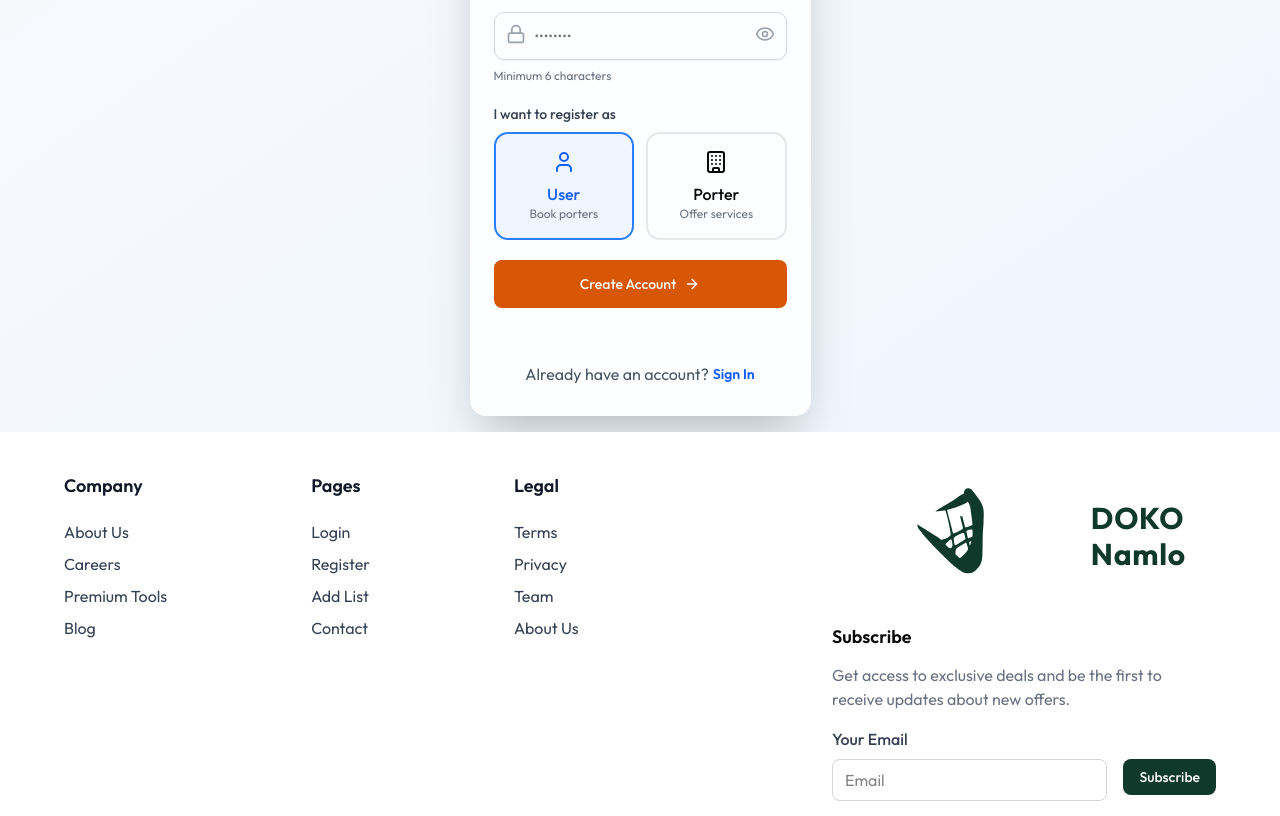
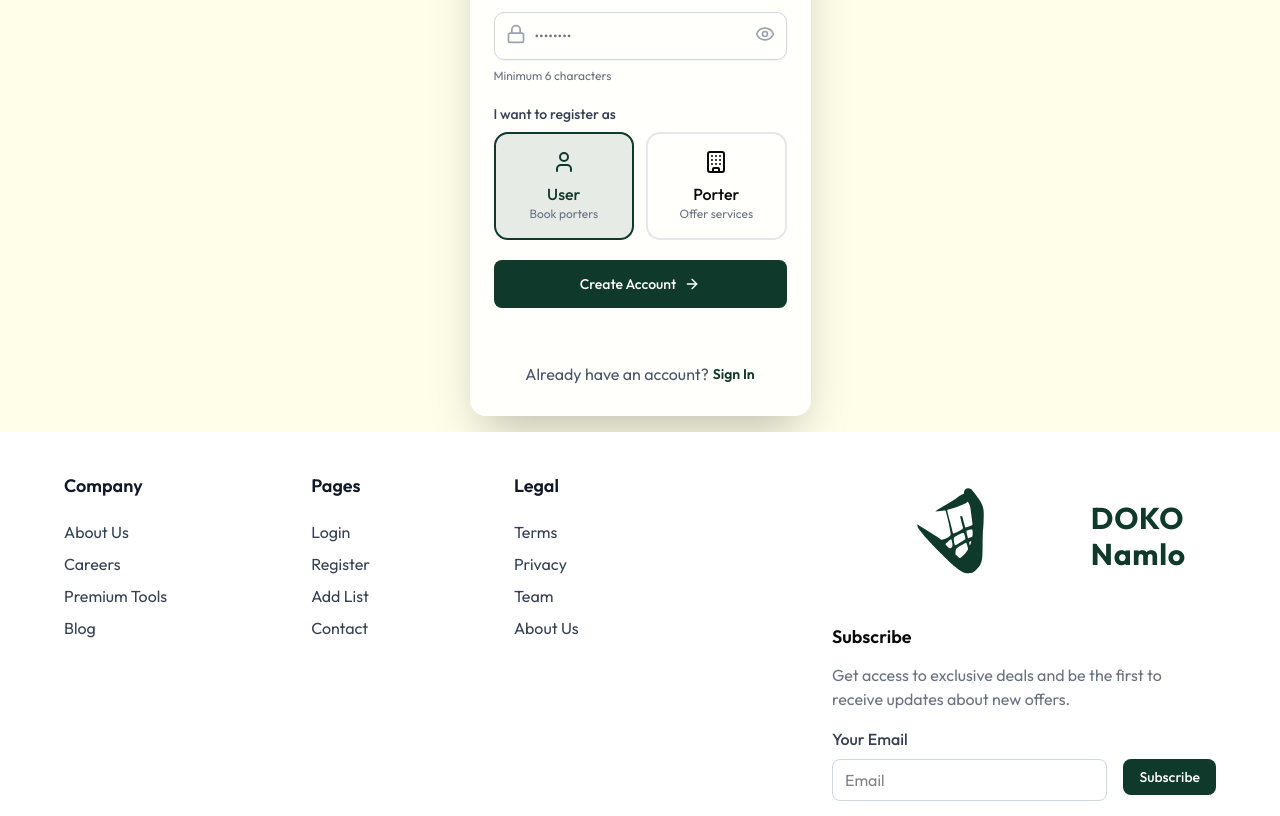
Before and after one commit to Isha-1101/2408180-porter-management-system-FYP, a React (Vite) app in the folder porter-management-frontend/: page /register in a window 1280 px wide. Shown: the part 580-1396 px from the top of the page. Built offline with nearby package versions, Linux system fonts and the light colour scheme; no server answers.

Commit message:
Update: Login Page

```diff
--- a/porter-management-frontend/src/pages/LandingPage.jsx
+++ b/porter-management-frontend/src/pages/LandingPage.jsx
@@ -149,7 +149,7 @@ const LandingPage = () => {
   };
 
   return (
-    <div className="min-h-screen bg-linear-to-b from-gray-50 to-blue-50 overflow-hidden">
+    <div className="min-h-screen bg-[#FFFEE9] overflow-hidden">
       {/* Hero Section */}
       <section className="relative z-10 px-4 sm:px-6 lg:px-8 pt-24 pb-32 bg-[#e0f470]">
 
@@ -295,7 +295,7 @@ const LandingPage = () => {
       {/* How It Works */}
       <section
         id="how-it-works"
-        className="relative z-10 px-4 sm:px-6 lg:px-8 py-24 bg-linear-to-r from-blue-50/50 to-indigo-50/50"
+        className="relative z-10 px-4 sm:px-6 lg:px-8 py-24 bg-[#FFFEE9]"
       >
         <div className="max-w-7xl mx-auto">
           <motion.div
@@ -350,7 +350,7 @@ const LandingPage = () => {
       </section>
 
       {/* Testimonials */}
-      <section className="relative z-10 px-4 sm:px-6 lg:px-8 py-24 bg-white">
+      <section className="relative z-10 px-4 sm:px-6 lg:px-8 py-24 bg-[#FFFEE9]">
         <div className="max-w-7xl mx-auto">
           <motion.div
             initial={{ opacity: 0, y: 20 }}
--- a/porter-management-frontend/src/pages/authPages/Login.jsx
+++ b/porter-management-frontend/src/pages/authPages/Login.jsx
@@ -1,123 +1,3 @@
-// import { useState } from "react";
-// import { useLogin } from "../../apis/hooks/authHooks";
-// import { Input } from "../../components/ui/input";
-// import { Button } from "../../components/ui/button";
-// import { Label } from "../../components/ui/label";
-// import { toast } from "react-hot-toast";
-// import { useNavigate } from "react-router-dom";
-// import { Eye, EyeOff } from "lucide-react";
-
-// export default function Login() {
-//   const navigate = useNavigate();
-
-//   const { mutateAsync: login, isPending: loginLoading } = useLogin();
-//   const [togglePassword, setTogglePassword] = useState(false);
-//   const [formData, setFormData] = useState({
-//     phone: "",
-//     password: "",
-//   });
-
-//   const handleChange = (e) => {
-//     setFormData({
-//       ...formData,
-//       [e.target.name]: e.target.value,
-//     });
-//   };
-
-//   const handleSubmit = async (e) => {
-//     e.preventDefault();
-
-//     if (!formData.phone || !formData.password) {
-//       toast.error("Phone and password are required.");
-//       return;
-//     }
-
-//     try {
-//       await login(formData);
-//       navigate("/dashboard");
-//     } catch (error) {
-//       toast.error(error?.response?.data?.message);
-//     }
-//   };
-
-//   return (
-//     <div className="min-h-[calc(100vh-5rem)] h-30 flex items-center justify-center">
-//       <div className="w-full max-w-md bg-white shadow-lg rounded-lg p-8">
-//         <h2 className="text-center text-2xl text-primary font-semibold">
-//           Login
-//         </h2>
-
-//         <form onSubmit={handleSubmit}>
-//           <div className="mb-6">
-//             <Label className="block text-sm font-medium text-gray-700 mb-1">
-//               phone
-//             </Label>
-//             <Input
-//               type="phone"
-//               name="phone"
-//               placeholder="Enter your phone"
-//               value={formData.phone}
-//               onChange={handleChange}
-//               className="w-full border border-gray-300 rounded-md px-4 py-3 text-gray-800 focus:outline-none focus:border-blue-500"
-//             />
-//           </div>
-
-//           <div className="mb-6">
-//             <Label className="block text-sm font-medium text-gray-700 mb-1">
-//               Password
-//             </Label>
-
-//             <div className="relative">
-//               <Input
-//                 type={togglePassword ? "text" : "password"}
-//                 name="password"
-//                 placeholder="Enter your password"
-//                 value={formData.password}
-//                 onChange={handleChange}
-//                 className="w-full border border-gray-300 rounded-md px-4 py-3 text-gray-800 focus:outline-none focus:border-blue-500"
-//               />
-
-//               {/* Toggle Button */}
-//               <button
-//                 type="button"
-//                 onClick={() => setTogglePassword((prev) => !prev)}
-//                 className="absolute right-3 top-2.5 text-gray-600 hover:text-gray-800 cursor-pointer"
-//               >
-//                 {togglePassword ? <EyeOff size={16} /> : <Eye size={16} />}
-//               </button>
-//             </div>
-//           </div>
-
-//           <Button
-//             type="submit"
-//             className="w-full cursor-pointer"
-//             variant={"default"}
-//           >
-//             {loginLoading ? "Proceeding.." : "Login"}
-//           </Button>
-//         </form>
-
-//         <p className="mt-4 text-center text-sm text-gray-600">
-//           Forgot your password?{" "}
-//           <span className="text-blue-600 cursor-pointer hover:underline">
-//             Reset
-//           </span>
-//         </p>
-
-//         <p className="mt-2 text-center text-sm text-gray-600">
-//           Don't have an account?{" "}
-//           <span
-//             className="text-primary cursor-pointer hover:underline"
-//             onClick={() => navigate("/register")}
-//           >
-//             Sign Up
-//           </span>
-//         </p>
-//       </div>
-//     </div>
-//   );
-// }
-
 import { useState } from "react";
 import { useLogin } from "../../apis/hooks/authHooks";
 import { Input } from "../../components/ui/input";
@@ -190,7 +70,7 @@ export default function Login() {
           transition={{ duration: 0.5, delay: 0.2 }}
           className="flex justify-center items-center"
         >
-          <div className="w-full max-w-md bg-white/80 backdrop-blur-sm rounded-2xl shadow-2xl overflow-hidden border border-white/20">
+          <div className="w-full max-w-2xl bg-white/80 backdrop-blur-sm rounded-2xl shadow-2xl overflow-hidden border border-white/20">
             {/* Form Header */}
             <div className="text-center pt-8 pb-4 px-8">
               <motion.div
--- a/porter-management-frontend/src/pages/authPages/Register.jsx
+++ b/porter-management-frontend/src/pages/authPages/Register.jsx
@@ -278,7 +278,7 @@ const Register = () => {
   ];
 
   return (
-    <div className="min-h-screen bg-linear-to-br from-gray-50 to-blue-50 flex items-center justify-center p-4 relative overflow-hidden">
+    <div className="min-h-screen bg-[#FFFEE9] flex items-center justify-center p-4 relative overflow-hidden">
       <div className="w-full flex justify-center z-10">
         {/* Left Side - Benefits */}
 
@@ -419,8 +419,8 @@ const Register = () => {
                       whileHover={{ scale: 1.02 }}
                       whileTap={{ scale: 0.98 }}
                       className={`p-4 rounded-xl border-2 transition-all duration-300 cursor-pointer ${form.role === "user"
-                        ? "border-blue-500 bg-blue-50 text-blue-600"
-                        : "border-gray-200 hover:border-blue-200 hover:bg-blue-50/50"
+                        ? "border-primary bg-primary/10 text-primary"
+                        : "border-gray-200 hover:border-primary/30 hover:bg-primary/5"
                         }`}
                     >
                       <User className="w-6 h-6 mx-auto mb-2" />
@@ -434,8 +434,8 @@ const Register = () => {
                       whileHover={{ scale: 1.02 }}
                       whileTap={{ scale: 0.98 }}
                       className={`p-4 rounded-xl border-2 transition-all duration-300 cursor-pointer ${form.role === "porter"
-                        ? "border-blue-500 bg-blue-50 text-blue-600"
-                        : "border-gray-200 hover:border-blue-200 hover:bg-blue-50/50"
+                        ? "border-primary bg-primary/10 text-primary"
+                        : "border-gray-200 hover:border-primary/30 hover:bg-primary/5"
                         }`}
                     >
                       <Building className="w-6 h-6 mx-auto mb-2" />
@@ -454,7 +454,7 @@ const Register = () => {
                 >
                   <Button
                     type="submit"
-                    className="w-full h-12 cursor-pointer"
+                    className="w-full h-12 cursor-pointer bg-primary hover:bg-primary/90 text-white"
                     disabled={registerPending || isLoading}
                   >
                     {registerPending || isLoading ? (
@@ -479,7 +479,7 @@ const Register = () => {
                 <Button
                   variant="link"
                   onClick={() => navigate("/login")}
-                  className="text-blue-600 hover:text-blue-700 font-semibold p-0"
+                  className="text-primary hover:text-primary/80 font-semibold p-0"
                 >
                   Sign In
                 </Button>
```
